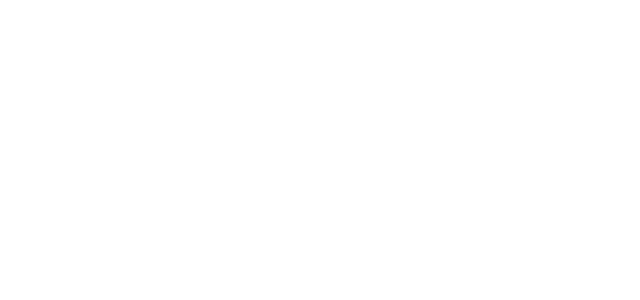
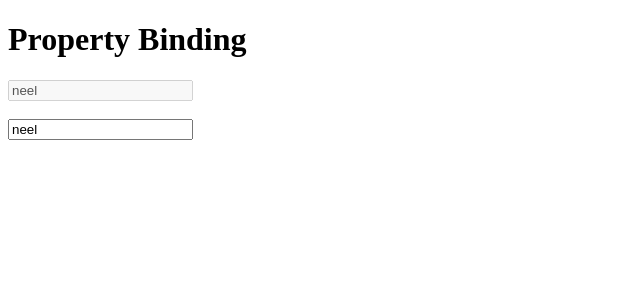
Before and after one commit to NeelCitrusbug/Angular-Learning, an Angular app: page / in a window 1280 px wide. Shown: the top 300 px of the page, without its empty margins (0-640 px from the left). Built offline with nearby package versions, Linux system fonts and the light colour scheme.

Commit message:
property binding

```diff
--- a/src/app/app.component.html
+++ b/src/app/app.component.html
@@ -1,3 +1,13 @@
+<h1>Property Binding</h1>
 
+<!-- with interpolation -->
+<!-- It only supports string and numeric values -->
+<input type="text" name="name1" value="{{name}}" disabled="{{disable}}" >
+
+<br /><br />
+
+<!-- with property binding -->
+<!-- it supports boolean value -->
+<input type="text" name="name1" [value]=name [disabled] = disable>
 
 <router-outlet></router-outlet>
--- a/src/app/app.component.ts
+++ b/src/app/app.component.ts
@@ -7,4 +7,6 @@
 })
 export class AppComponent {
   title = 'practice';
+  name='neel'
+  disable=false
 }
```
